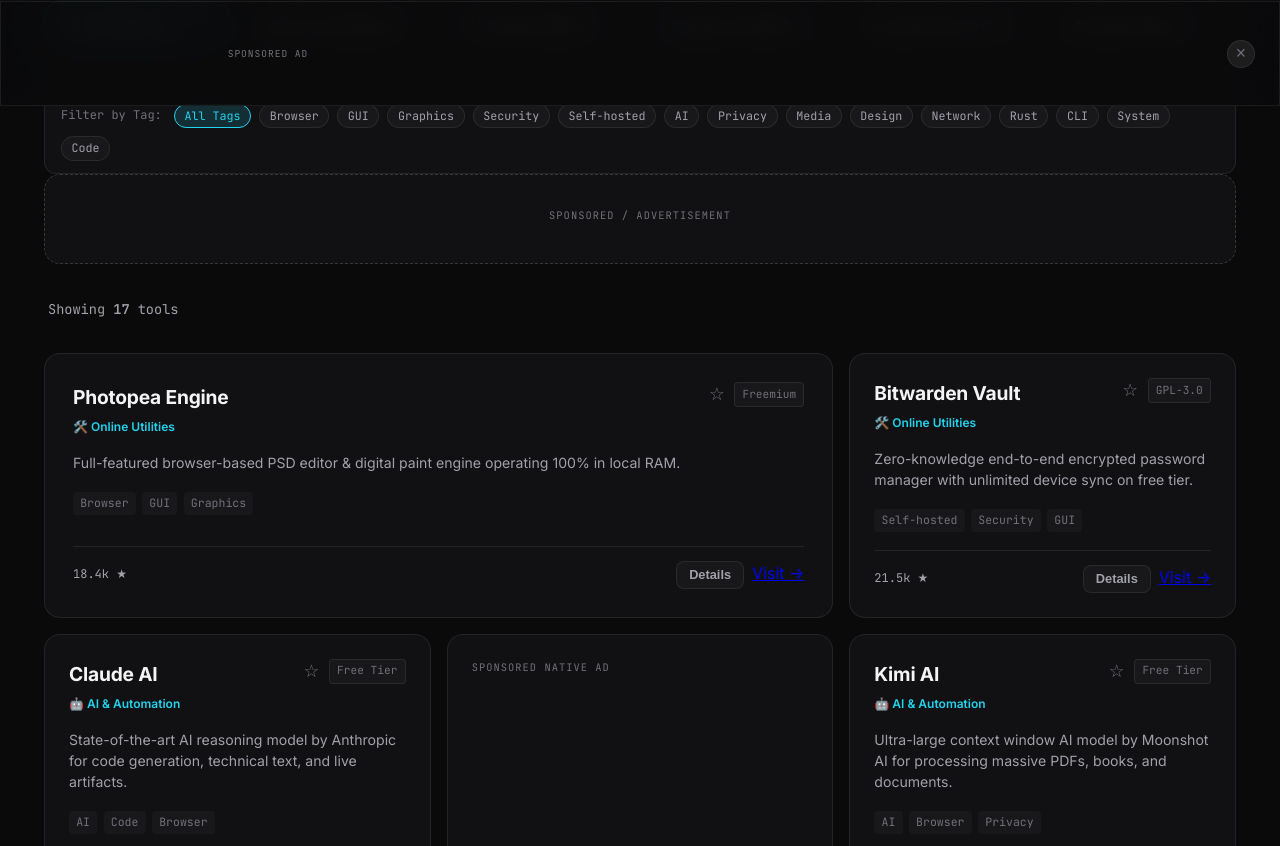
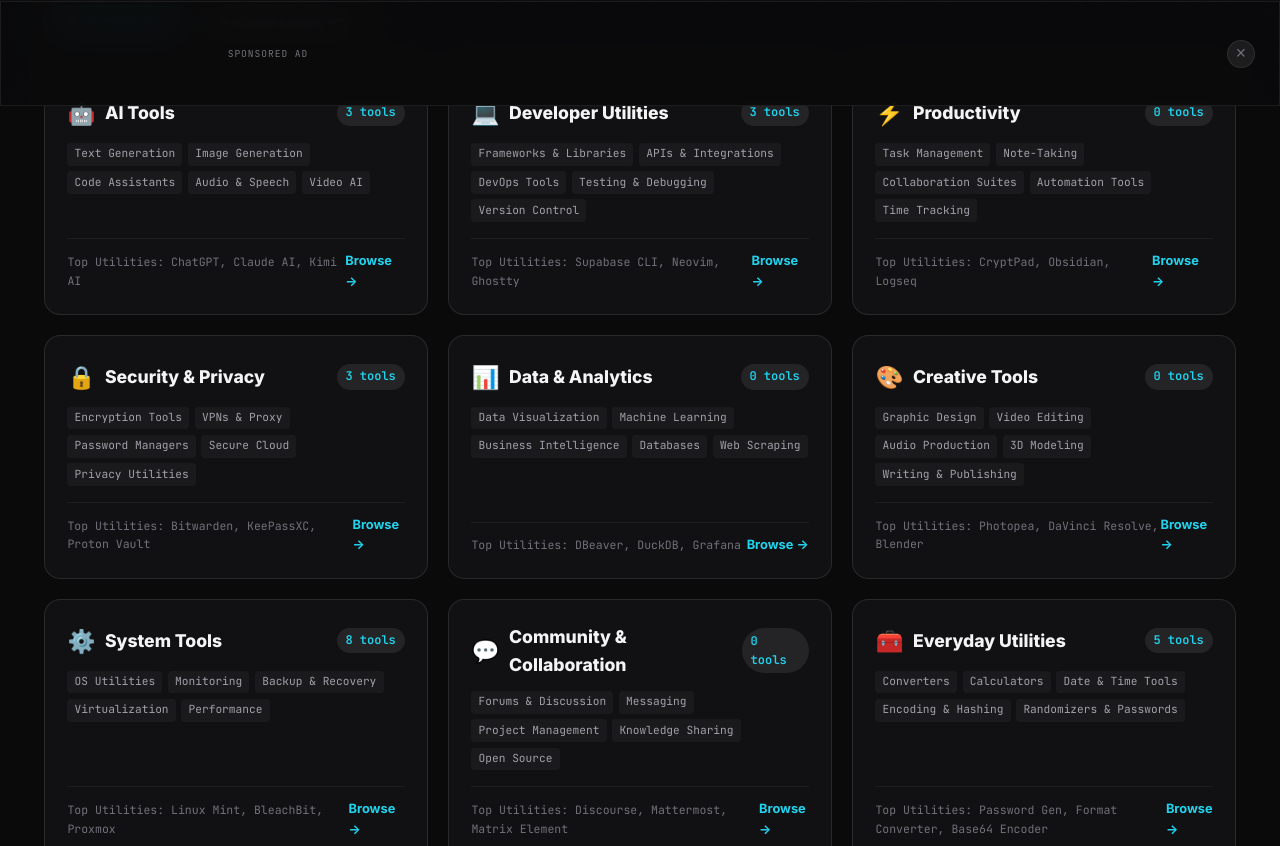
Before and after one commit to Qutaifan/Freeapps, a React (Vite) app in the folder freeapps-components/: page / in a window 1280 px wide. Shown: the part 694-1540 px from the top of the page. Built offline with nearby package versions, Linux system fonts and the light colour scheme.

Commit message:
Implement 9-Category Visual Sitemap Taxonomy with top app utilities showcase on landing page

```diff
--- a/freeapps-components/src/components/CategoryPillars.tsx
+++ b/freeapps-components/src/components/CategoryPillars.tsx
@@ -7,69 +7,227 @@ interface CategoryPillarsProps {
   savedCount: number
 }
 
+interface TaxonomyCategory {
+  id: string
+  name: string
+  icon: string
+  subcategories: string[]
+  topApps: string[]
+}
+
+const TAXONOMY_CATEGORIES: TaxonomyCategory[] = [
+  {
+    id: 'ai',
+    name: 'AI Tools',
+    icon: '🤖',
+    subcategories: ['Text Generation', 'Image Generation', 'Code Assistants', 'Audio & Speech', 'Video AI'],
+    topApps: ['ChatGPT', 'Claude AI', 'Kimi AI', 'Ollama', 'Cursor AI']
+  },
+  {
+    id: 'dev',
+    name: 'Developer Utilities',
+    icon: '💻',
+    subcategories: ['Frameworks & Libraries', 'APIs & Integrations', 'DevOps Tools', 'Testing & Debugging', 'Version Control'],
+    topApps: ['Supabase CLI', 'Neovim', 'Ghostty', 'Lazygit', 'FZF']
+  },
+  {
+    id: 'productivity',
+    name: 'Productivity',
+    icon: '⚡',
+    subcategories: ['Task Management', 'Note-Taking', 'Collaboration Suites', 'Automation Tools', 'Time Tracking'],
+    topApps: ['CryptPad', 'Obsidian', 'Logseq', 'N8N', 'AppFlowy']
+  },
+  {
+    id: 'security',
+    name: 'Security & Privacy',
+    icon: '🔒',
+    subcategories: ['Encryption Tools', 'VPNs & Proxy', 'Password Managers', 'Secure Cloud', 'Privacy Utilities'],
+    topApps: ['Bitwarden', 'KeePassXC', 'Proton Vault', 'Tor Browser', 'Mullvad']
+  },
+  {
+    id: 'data',
+    name: 'Data & Analytics',
+    icon: '📊',
+    subcategories: ['Data Visualization', 'Machine Learning', 'Business Intelligence', 'Databases', 'Web Scraping'],
+    topApps: ['DBeaver', 'DuckDB', 'Grafana', 'Metabase', 'PostgreSQL']
+  },
+  {
+    id: 'creative',
+    name: 'Creative Tools',
+    icon: '🎨',
+    subcategories: ['Graphic Design', 'Video Editing', 'Audio Production', '3D Modeling', 'Writing & Publishing'],
+    topApps: ['Photopea', 'DaVinci Resolve', 'Blender', 'OBS Studio', 'Krita']
+  },
+  {
+    id: 'system',
+    name: 'System Tools',
+    icon: '⚙️',
+    subcategories: ['OS Utilities', 'Monitoring', 'Backup & Recovery', 'Virtualization', 'Performance'],
+    topApps: ['Linux Mint', 'BleachBit', 'Proxmox', 'VirtualBox', 'HTop']
+  },
+  {
+    id: 'community',
+    name: 'Community & Collaboration',
+    icon: '💬',
+    subcategories: ['Forums & Discussion', 'Messaging', 'Project Management', 'Knowledge Sharing', 'Open Source'],
+    topApps: ['Discourse', 'Mattermost', 'Matrix Element', 'Disroot', 'Zulip']
+  },
+  {
+    id: 'utilities',
+    name: 'Everyday Utilities',
+    icon: '🧰',
+    subcategories: ['Converters', 'Calculators', 'Date & Time Tools', 'Encoding & Hashing', 'Randomizers & Passwords'],
+    topApps: ['Password Gen', 'Format Converter', 'Base64 Encoder', 'JSON Crack', 'CyberChef']
+  }
+]
+
 export function CategoryPillars({
   activeCategory,
   onSelectCategory,
   tools,
   savedCount
 }: CategoryPillarsProps) {
-  const countCategory = (cat: string) => {
-    if (cat === 'all') return tools.length
-    return tools.filter((t) => t.mainCategory === cat).length
+  const countCategory = (catId: string) => {
+    if (catId === 'all') return tools.length
+    if (catId === 'saved') return savedCount
+    return tools.filter((t) =>
+      t.mainCategory === catId ||
+      t.tags.some(tag => tag.toLowerCase().includes(catId)) ||
+      (catId === 'creative' && ['graphics', 'video', 'audio', 'image'].includes(t.mainCategory)) ||
+      (catId === 'system' && ['linux', 'apps'].includes(t.mainCategory)) ||
+      (catId === 'dev' && ['opensource', 'code', 'cli'].includes(t.mainCategory))
+    ).length
   }
 
   return (
-    <section id="categories" style={{ marginBottom: '2.5rem' }}>
-      <div className="section-header-quiet">
+    <section id="categories" style={{ marginBottom: '3.5rem' }}>
+      <div className="section-header-quiet" style={{ marginBottom: '1.5rem' }}>
         <div>
-          <span className="section-tag">01 / PRIMARY PILLARS</span>
-          <h2 className="section-title">Select Category Pillar</h2>
+          <span className="section-tag" style={{ color: 'var(--accent-cyan)', fontFamily: 'var(--font-mono)', fontSize: '0.78rem', letterSpacing: '0.12em', fontWeight: 700 }}>
+            01 / 9-CATEGORY TAXONOMY DIRECTORY
+          </span>
+          <h2 className="section-title" style={{ fontSize: '1.75rem', fontWeight: 800, marginTop: '0.3rem' }}>
+            Browse Free Software &amp; Top App Utilities
+          </h2>
         </div>
       </div>
 
-      <div className="bento-grid-categories">
+      {/* Main Filter Chips Bar */}
+      <div style={{ display: 'flex', gap: '0.65rem', flexWrap: 'wrap', marginBottom: '2rem' }}>
         <button
-          className={`bento-card category-chip-card ${activeCategory === 'all' ? 'active-pill' : ''}`}
+          className={`btn-pill-filter ${activeCategory === 'all' ? 'active' : ''}`}
           onClick={() => onSelectCategory('all')}
+          style={{
+            padding: '0.5rem 1.1rem',
+            borderRadius: '9999px',
+            border: activeCategory === 'all' ? '1px solid #22D3EE' : '1px solid rgba(255,255,255,0.1)',
+            background: activeCategory === 'all' ? 'rgba(34, 211, 238, 0.15)' : 'var(--surface-1)',
+            color: activeCategory === 'all' ? '#22D3EE' : 'var(--text-primary)',
+            fontWeight: 700,
+            fontSize: '0.85rem',
+            cursor: 'pointer'
+          }}
         >
-          <span className="cat-name">⚡ All Software</span>
-          <span className="cat-count">{countCategory('all')}</span>
+          ⚡ All Tools ({tools.length})
         </button>
+
         <button
-          className={`bento-card category-chip-card ${activeCategory === 'ai' ? 'active-pill' : ''}`}
-          onClick={() => onSelectCategory('ai')}
+          className={`btn-pill-filter ${activeCategory === 'saved' ? 'active' : ''}`}
+          onClick={() => onSelectCategory('saved')}
+          style={{
+            padding: '0.5rem 1.1rem',
+            borderRadius: '9999px',
+            border: activeCategory === 'saved' ? '1px solid #38BDF8' : '1px solid rgba(255,255,255,0.1)',
+            background: activeCategory === 'saved' ? 'rgba(56, 189, 248, 0.15)' : 'var(--surface-1)',
+            color: activeCategory === 'saved' ? '#38BDF8' : 'var(--text-primary)',
+            fontWeight: 700,
+            fontSize: '0.85rem',
+            cursor: 'pointer'
+          }}
         >
-          <span className="cat-name">🤖 AI & Automation</span>
-          <span className="cat-count">{countCategory('ai')}</span>
+          ⭐ Saved Library ({savedCount})
         </button>
-        <button
-          className={`bento-card category-chip-card ${activeCategory === 'utilities' ? 'active-pill' : ''}`}
-          onClick={() => onSelectCategory('utilities')}
-        >
-          <span className="cat-name">🛠️ Online Utilities</span>
-          <span className="cat-count">{countCategory('utilities')}</span>
-        </button>
-        <button
-          className={`bento-card category-chip-card ${activeCategory === 'apps' ? 'active-pill' : ''}`}
-          onClick={() => onSelectCategory('apps')}
-        >
-          <span className="cat-name">💻 Apps & Software</span>
-          <span className="cat-count">{countCategory('apps')}</span>
-        </button>
-        <button
-          className={`bento-card category-chip-card ${activeCategory === 'opensource' ? 'active-pill' : ''}`}
-          onClick={() => onSelectCategory('opensource')}
-        >
-          <span className="cat-name">🔓 Open Source CLI</span>
-          <span className="cat-count">{countCategory('opensource')}</span>
-        </button>
-        <button
-          className={`bento-card category-chip-card ${activeCategory === 'saved' ? 'active-pill' : ''}`}
-          onClick={() => onSelectCategory('saved')}
-        >
-          <span className="cat-name">⭐ Saved Library</span>
-          <span className="cat-count">{savedCount}</span>
-        </button>
+      </div>
+
+      {/* 9-Category Bento Grid Showcase */}
+      <div style={{
+        display: 'grid',
+        gridTemplateColumns: 'repeat(auto-fill, minmax(320px, 1fr))',
+        gap: '1.25rem'
+      }}>
+        {TAXONOMY_CATEGORIES.map((cat) => {
+          const count = countCategory(cat.id)
+          const isActive = activeCategory === cat.id
+
+          return (
+            <div
+              key={cat.id}
+              onClick={() => onSelectCategory(cat.id)}
+              className="bento-card"
+              style={{
+                background: isActive ? 'rgba(34, 211, 238, 0.08)' : 'var(--surface-1)',
+                border: isActive ? '1.5px solid #22D3EE' : '1px solid rgba(255, 255, 255, 0.1)',
+                borderRadius: '16px',
+                padding: '1.4rem',
+                cursor: 'pointer',
+                transition: 'all 200ms ease',
+                display: 'flex',
+                flexDirection: 'column',
+                justifyContent: 'space-between'
+              }}
+            >
+              <div>
+                <div style={{ display: 'flex', alignItems: 'center', justifyContent: 'space-between', marginBottom: '0.75rem' }}>
+                  <div style={{ display: 'flex', alignItems: 'center', gap: '0.6rem' }}>
+                    <span style={{ fontSize: '1.4rem' }}>{cat.icon}</span>
+                    <h3 style={{ fontSize: '1.1rem', fontWeight: 800, color: 'var(--text-primary)' }}>{cat.name}</h3>
+                  </div>
+                  <span style={{
+                    fontSize: '0.75rem',
+                    fontFamily: 'var(--font-mono)',
+                    fontWeight: 700,
+                    padding: '0.2rem 0.55rem',
+                    borderRadius: '9999px',
+                    background: 'rgba(255,255,255,0.08)',
+                    color: 'var(--accent-cyan)'
+                  }}>
+                    {count} tools
+                  </span>
+                </div>
+
+                {/* Subcategory Tags */}
+                <div style={{ display: 'flex', flexWrap: 'wrap', gap: '0.35rem', marginBottom: '1rem' }}>
+                  {cat.subcategories.map((sub, idx) => (
+                    <span key={idx} style={{
+                      fontSize: '0.7rem',
+                      color: 'var(--text-secondary)',
+                      background: 'rgba(255,255,255,0.04)',
+                      padding: '0.15rem 0.45rem',
+                      borderRadius: '4px',
+                      fontFamily: 'var(--font-mono)'
+                    }}>
+                      {sub}
+                    </span>
+                  ))}
+                </div>
+              </div>
+
+              {/* Top Apps Strip */}
+              <div style={{
+                borderTop: '1px solid rgba(255, 255, 255, 0.06)',
+                paddingTop: '0.75rem',
+                display: 'flex',
+                alignItems: 'center',
+                justifyContent: 'space-between'
+              }}>
+                <span style={{ fontSize: '0.72rem', color: 'var(--text-muted)', fontFamily: 'var(--font-mono)' }}>
+                  Top Utilities: {cat.topApps.slice(0, 3).join(', ')}
+                </span>
+                <span style={{ fontSize: '0.8rem', color: 'var(--accent-cyan)', fontWeight: 700 }}>Browse &rarr;</span>
+              </div>
+            </div>
+          )
+        })}
       </div>
     </section>
   )
```
